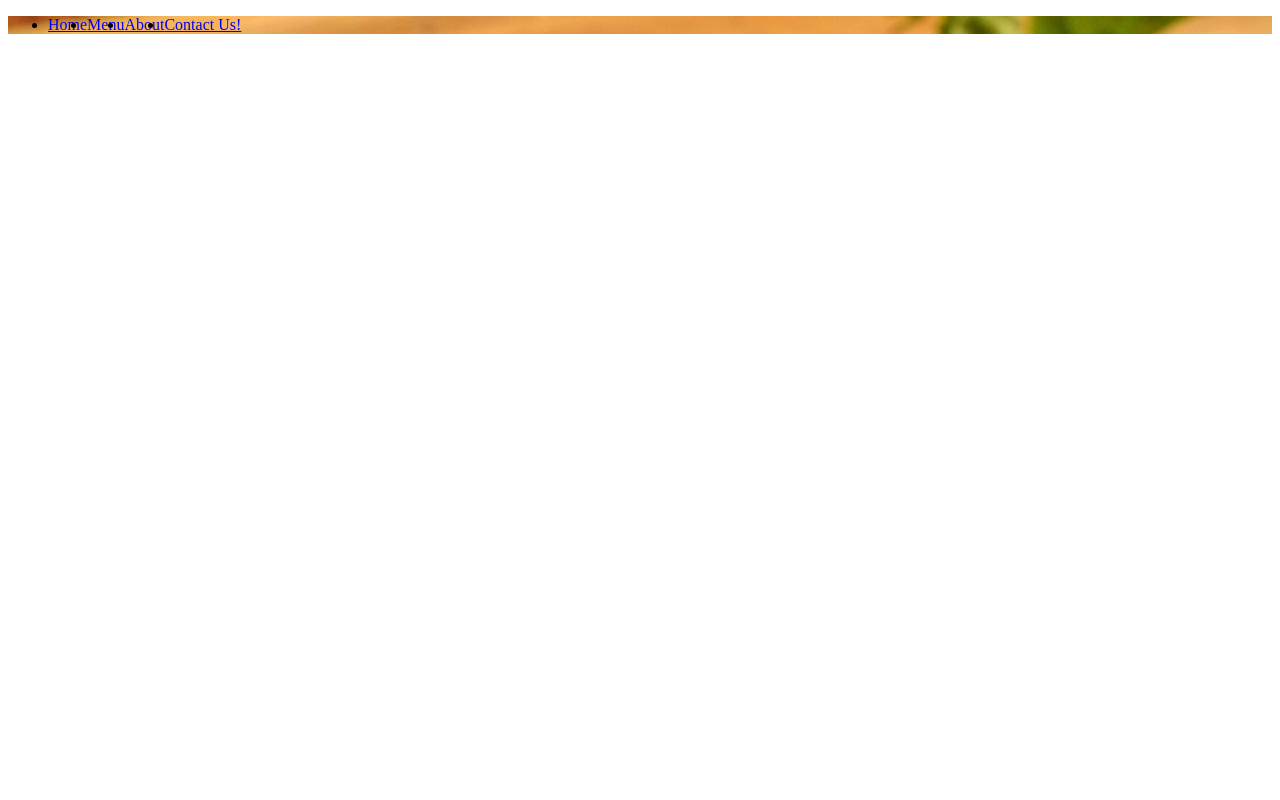
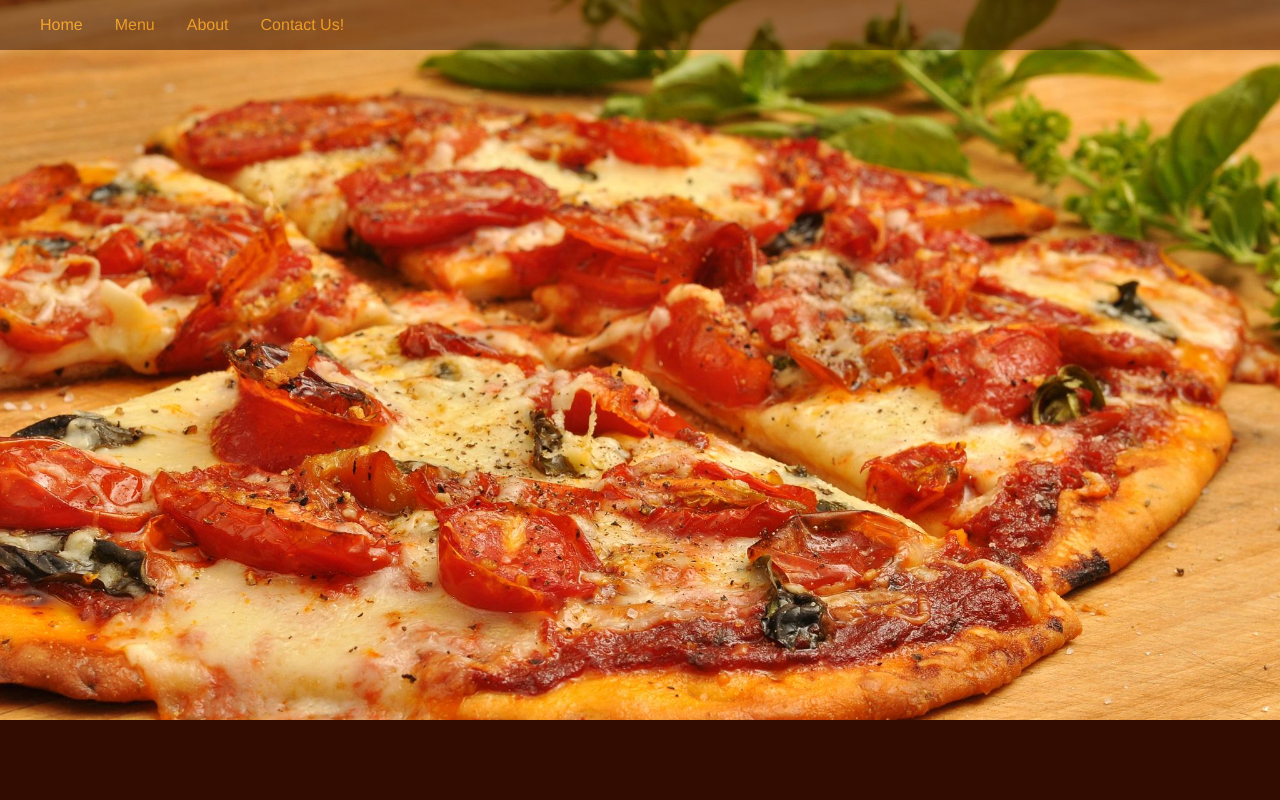
Before and after one commit to chrisfedosky/sgt-peppas-pizzas, a plain HTML site: page index.html in a window 1280 px wide. Shown: the top 800 px of the page. Drawn offline with Linux system fonts and the light colour scheme.

Commit message:
added CSS

```diff
--- a/styles.css
+++ b/styles.css
@@ -1,9 +1,69 @@
+:root {
+    --color1: hsl(13, 95%, 50%);
+    --color2: hsl(38, 100%, 50%);
+    --color3: hsl(13, 95%, 85%);
+    --color3b: hsl(13, 95%, 10%);
+    --color4: hsl(38, 100%, 85%);
+    --color4b: hsl(38, 100%, 10%);
+    --color5: hsl(110, 60%, 45%);
+    --primaryfont: "Prompt", Helvetica, Arial, sans-serif;
+    --secondaryfont: "Baskerville", Arial, serif;
+}
+/* 3-5 colors, preferably 3: 1-2 bold striking brand colors(ACCENT colors), 1-2 neutral colors(gray, creams, greys), 1 contrast color for CTAs */
 
+body {
+    width: 100%;
+    margin: 0 auto;
+    font-family: var(--primaryfont);
+
+}
 
 ul {
-    display: flex;
+    display: inline-flex;
+    flex-wrap: nowrap;
+    gap: 2em;
+    list-style-type: none;
+}
+
+li {
+    color: var(--color3);
+}
+a {
+    text-decoration: none;
+    color: var(--color2);
+}
+
+.navbar {
+    background-color: var(--color3b);
+    opacity: .5;
+    position: fixed;
+    width: 100%;
+
 }
 
 .hero {
     background-image: url(Pizza_with_tomatoes-full-size.jpg);
+    width: 100%;
+    height: 90vh;
+    background-size: cover;
 }
+
+.menu {
+    background-color: var(--color3b);
+    width: 100%;
+    height: 110vh;
+
+}
+
+.about {
+    background-color: var(--color4);
+    width: 100%;
+    height: 100vh;
+
+}
+
+.contact-us {
+    background-color: var(--color4b);
+    width: 100%;
+    height: 100vh;
+}
```
Also changed, not shown: scripts.js (+0 -19 lines), 1 other file.
